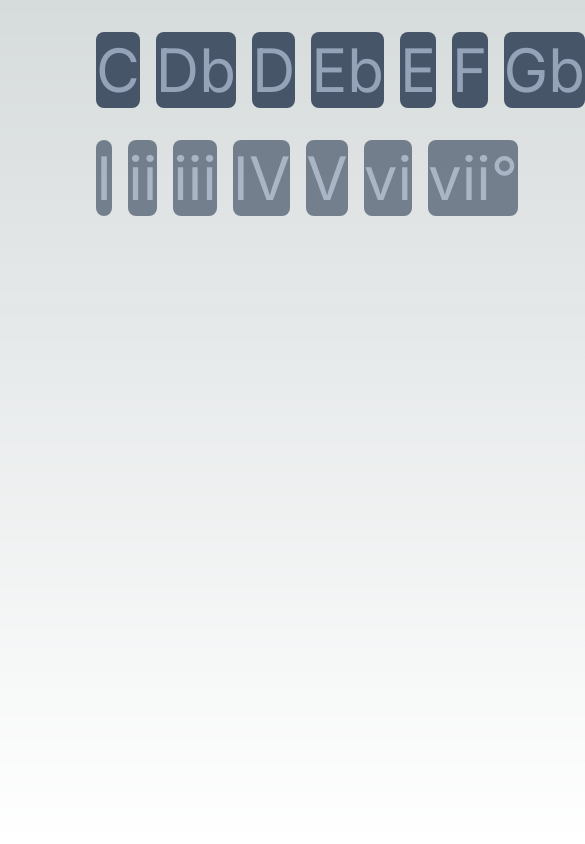
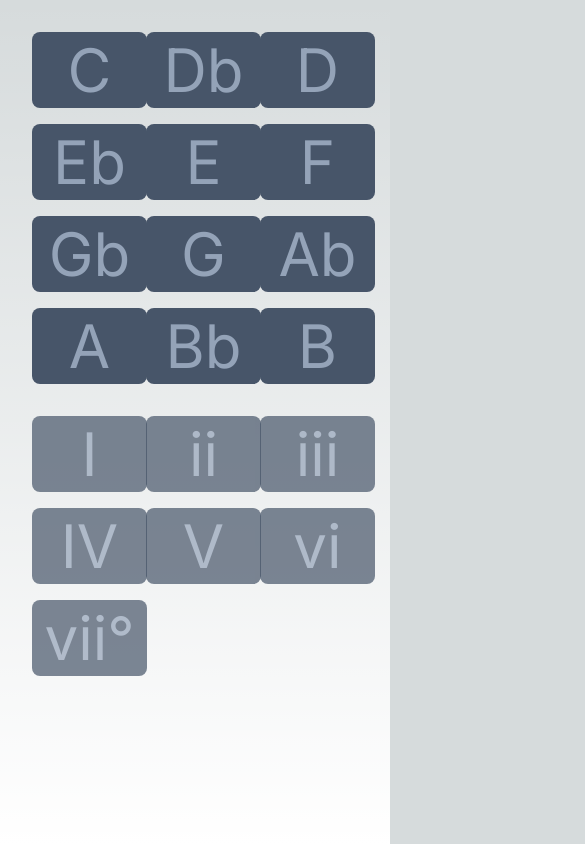
Before and after one commit to joemsak/major-scale-practice, a Next.js app: page / in a window 390 px wide. Shown: the top 844 px of the page, 585 px wide, since content can reach past the window. Built offline with nearby package versions, Linux system fonts and the light colour scheme.

Commit message:
Begin re-writing the UI for mobile-first

```diff
--- a/src/app/page.js
+++ b/src/app/page.js
@@ -78,13 +78,13 @@ export default function Home() {
   };
 
   return (
-    <main className="py-8 px-24">
-      <div className="flex justify-between">
+    <main className="p-8 md:px-24">
+      <div className="grid grid-cols-3 gap-4">
         {notes.map((note, i) => (
           <button
             key={`root-picker-${i}`}
             className={cx(
-              "mr-4 last:mr-0 text-6xl py-2 rounded-lg w-[115px]",
+              "text-6xl py-2 rounded-lg w-[115px]",
               selectedRootStyle(note)
             )}
             onClick={(e) => setSelectedRoot(e.target.textContent)}
@@ -94,7 +94,7 @@ export default function Home() {
         ))}
       </div>
 
-      <div className="mt-8 flex justify-between">
+      <div className="mt-8 grid grid-cols-3 gap-4">
         {majorChords.map((chord, i) => (
           <button
             key={`chord-picker-${i}`}
@@ -109,30 +109,22 @@ export default function Home() {
         ))}
       </div>
 
-      {!!selectedChords.length && (
-        <div className="mt-8 flex">
-          {[1, 3, 5, 7, 9, 11, 13].map((degree, i) => (
-            <span
-              key={`chord-degree-${i}`}
-              className="flex items-center justify-center mr-4 last:mr-0 text-6xl py-2 rounded-lg w-[115px]"
+      {selectedChords.map((chord, i) => (
+        <div key={`chord-${i}`} className="mt-8 grid grid-cols-3 gap-4">
+          {[1, 3, 5, 7, 9, 11, 13].map((degree, n) => (
+            <div
+              key={`chord-degree-${i}-${n}`}
+              className="flex flex-col items-center justify-center py-2 w-[115px]"
             >
-              {degree}
-            </span>
-          ))}
-        </div>
-      )}
-
-      {selectedChords.map((chord, i) => (
-        <div key={`selected-chord-${i}`} className="mt-8 flex">
-          {chordTones(chord).map((tone, n) => (
-            <div
-              key={`tone-${i}-${n}`}
-              className={cx(
-                "flex items-center justify-center mr-4 last:mr-0 text-6xl py-2 rounded-lg w-[115px] text-white",
-                selectedChordColors[i]
-              )}
-            >
-              {tone}
+              <span className="text-2xl">{degree}</span>
+              <div
+                className={cx(
+                  "flex items-center justify-center text-6xl w-full rounded-lg py-2",
+                  selectedChordColors[i]
+                )}
+              >
+                {chordTones(chord)[n]}
+              </div>
             </div>
           ))}
         </div>
```
